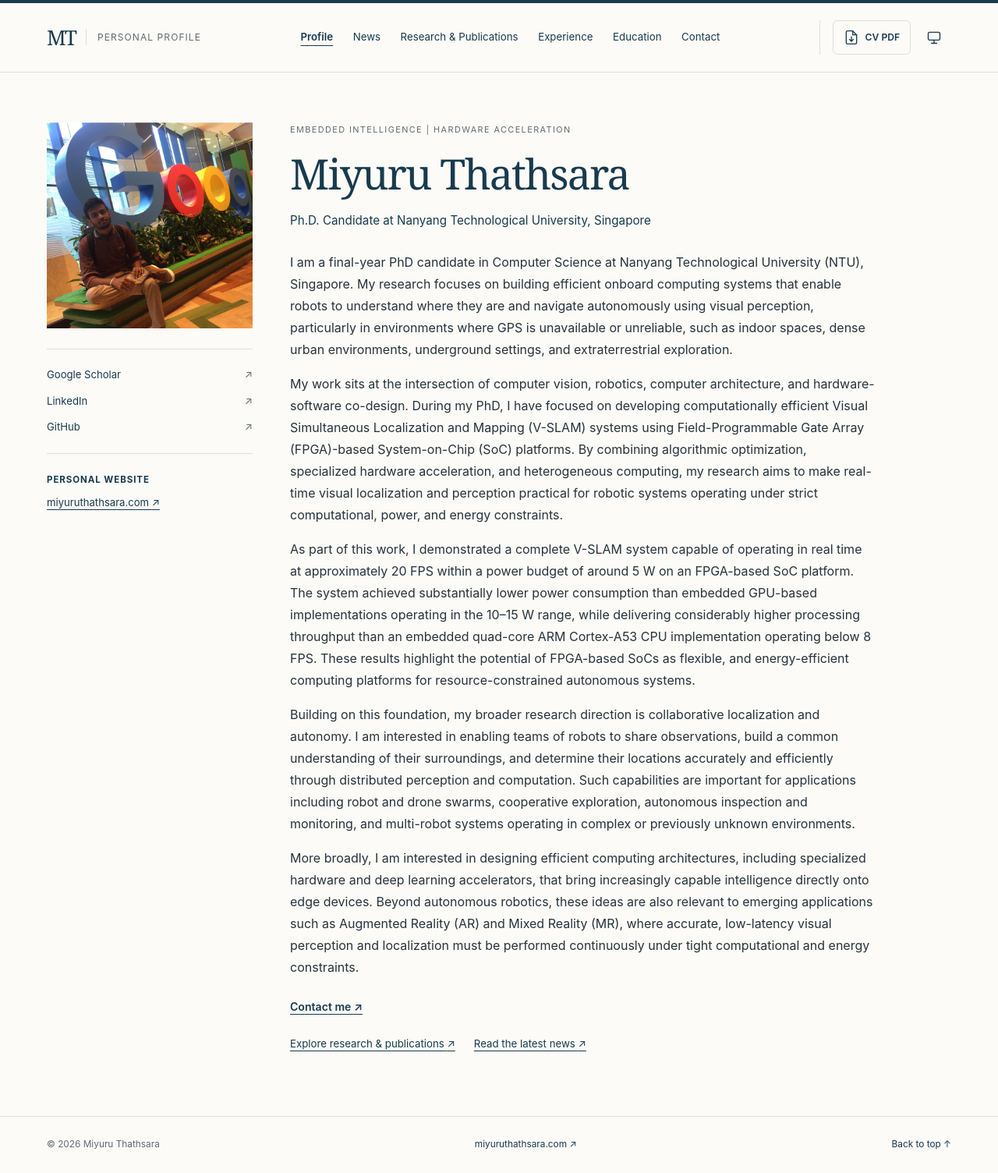
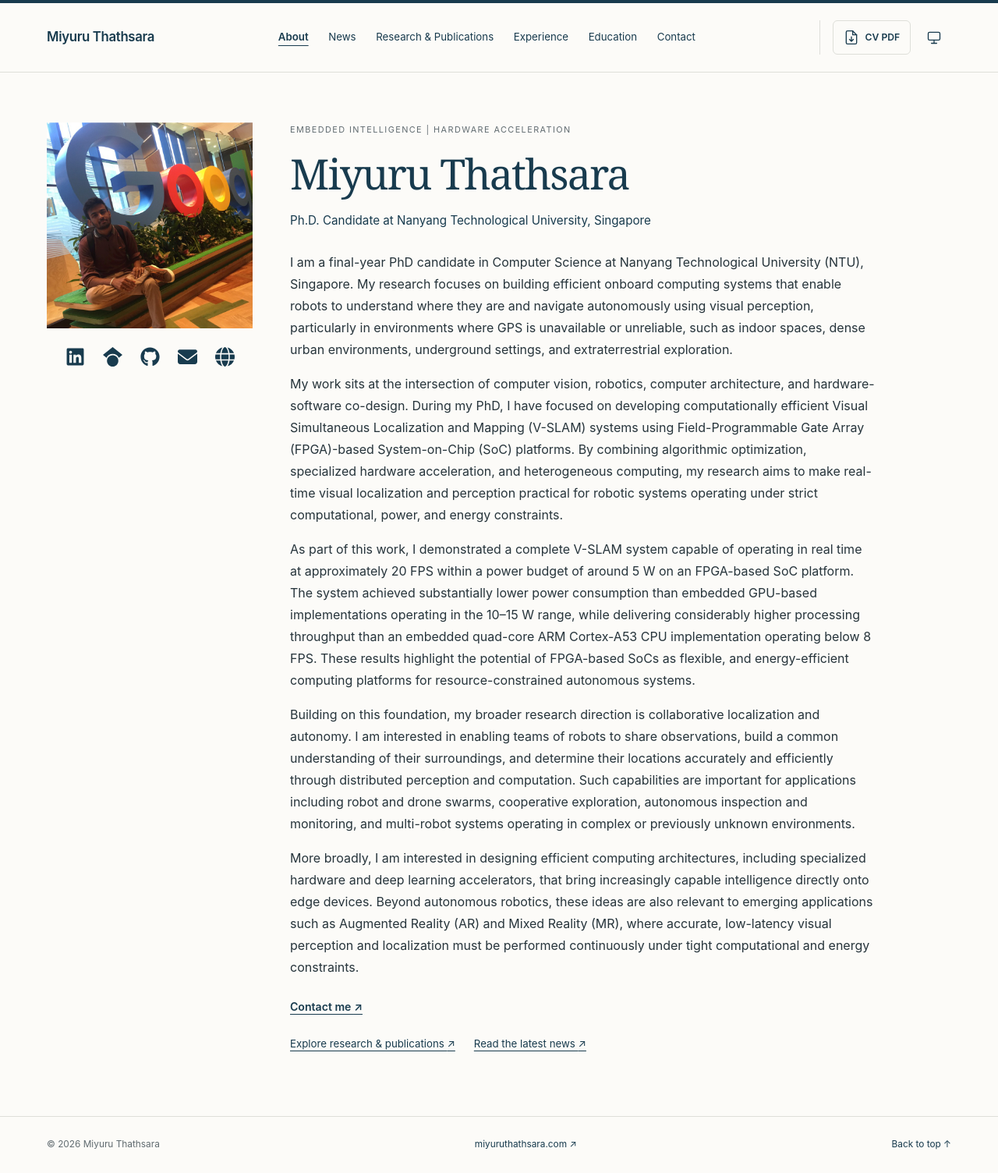
Before and after one commit to MiyuruThathsara/miyuruthathsara.github.io, a Jekyll site: the page built from index.md, in a window 1280 px wide. Shown: the whole page at 78% size. Built offline with Jekyll 4.4.1, drawn with Linux system fonts in a browser that asks for light colours.

Commit message:
Refine About branding and add homepage contact icons

```diff
--- a/_data/navigation.yml
+++ b/_data/navigation.yml
@@ -1,6 +1,6 @@
-- label: Profile
+- label: About
   url: /
-  section: profile
+  section: about
 - label: News
   url: /news/
   section: news
--- /dev/null
+++ b/_includes/profile-links.html
@@ -0,0 +1,7 @@
+<ul class="profile-links" aria-label="Contact and professional profiles">
+  <li><a href="{{ site.linkedin_url | escape }}" aria-label="LinkedIn" title="LinkedIn">{% include social-icon.html name='linkedin' %}</a></li>
+  <li><a href="{{ site.scholar_url | escape }}" aria-label="Google Scholar" title="Google Scholar">{% include social-icon.html name='google-scholar' %}</a></li>
+  <li><a href="{{ site.github_url | escape }}" aria-label="GitHub" title="GitHub">{% include social-icon.html name='github' %}</a></li>
+  <li><a href="mailto:{{ site.university_email | escape }}" aria-label="Email Miyuru Thathsara" title="Email: {{ site.university_email | escape }}">{% include social-icon.html name='email' %}</a></li>
+  <li><a href="{{ site.personal_website | escape }}" aria-label="Personal website: miyuruthathsara.com" title="miyuruthathsara.com">{% include social-icon.html name='website' %}</a></li>
+</ul>
--- /dev/null
+++ b/_includes/social-icon.html
@@ -0,0 +1,13 @@
+<!--! Font Awesome Free 6.7.2 by @fontawesome - https://fontawesome.com License - https://fontawesome.com/license/free (Icons: CC BY 4.0, Fonts: SIL OFL 1.1, Code: MIT License) Copyright 2024 Fonticons, Inc. -->
+{% case include.name %}
+{% when 'linkedin' %}
+<svg class="social-icon" viewBox="0 0 448 512" aria-hidden="true" focusable="false"><path d="M416 32H31.9C14.3 32 0 46.5 0 64.3v383.4C0 465.5 14.3 480 31.9 480H416c17.6 0 32-14.5 32-32.3V64.3c0-17.8-14.4-32.3-32-32.3zM135.4 416H69V202.2h66.5V416zm-33.2-243c-21.3 0-38.5-17.3-38.5-38.5S80.9 96 102.2 96c21.2 0 38.5 17.3 38.5 38.5 0 21.3-17.2 38.5-38.5 38.5zm282.1 243h-66.4V312c0-24.8-.5-56.7-34.5-56.7-34.6 0-39.9 27-39.9 54.9V416h-66.4V202.2h63.7v29.2h.9c8.9-16.8 30.6-34.5 62.9-34.5 67.2 0 79.7 44.3 79.7 101.9V416z"/></svg>
+{% when 'google-scholar' %}
+<svg class="social-icon" viewBox="0 0 512 512" aria-hidden="true" focusable="false"><path d="M390.9 298.5c0 0 0 .1 .1 .1c9.2 19.4 14.4 41.1 14.4 64C405.3 445.1 338.5 512 256 512s-149.3-66.9-149.3-149.3c0-22.9 5.2-44.6 14.4-64h0c1.7-3.6 3.6-7.2 5.6-10.7c4.4-7.6 9.4-14.7 15-21.3c27.4-32.6 68.5-53.3 114.4-53.3c33.6 0 64.6 11.1 89.6 29.9c9.1 6.9 17.4 14.7 24.8 23.5c5.6 6.6 10.6 13.8 15 21.3c2 3.4 3.8 7 5.5 10.5zm26.4-18.8c-30.1-58.4-91-98.4-161.3-98.4s-131.2 40-161.3 98.4L0 202.7 256 0 512 202.7l-94.7 77.1z"/></svg>
+{% when 'github' %}
+<svg class="social-icon" viewBox="0 0 496 512" aria-hidden="true" focusable="false"><path d="M165.9 397.4c0 2-2.3 3.6-5.2 3.6-3.3.3-5.6-1.3-5.6-3.6 0-2 2.3-3.6 5.2-3.6 3-.3 5.6 1.3 5.6 3.6zm-31.1-4.5c-.7 2 1.3 4.3 4.3 4.9 2.6 1 5.6 0 6.2-2s-1.3-4.3-4.3-5.2c-2.6-.7-5.5.3-6.2 2.3zm44.2-1.7c-2.9.7-4.9 2.6-4.6 4.9.3 2 2.9 3.3 5.9 2.6 2.9-.7 4.9-2.6 4.6-4.6-.3-1.9-3-3.2-5.9-2.9zM244.8 8C106.1 8 0 113.3 0 252c0 110.9 69.8 205.8 169.5 239.2 12.8 2.3 17.3-5.6 17.3-12.1 0-6.2-.3-40.4-.3-61.4 0 0-70 15-84.7-29.8 0 0-11.4-29.1-27.8-36.6 0 0-22.9-15.7 1.6-15.4 0 0 24.9 2 38.6 25.8 21.9 38.6 58.6 27.5 72.9 20.9 2.3-16 8.8-27.1 16-33.7-55.9-6.2-112.3-14.3-112.3-110.5 0-27.5 7.6-41.3 23.6-58.9-2.6-6.5-11.1-33.3 2.6-67.9 20.9-6.5 69 27 69 27 20-5.6 41.5-8.5 62.8-8.5s42.8 2.9 62.8 8.5c0 0 48.1-33.6 69-27 13.7 34.7 5.2 61.4 2.6 67.9 16 17.7 25.8 31.5 25.8 58.9 0 96.5-58.9 104.2-114.8 110.5 9.2 7.9 17 22.9 17 46.4 0 33.7-.3 75.4-.3 83.6 0 6.5 4.6 14.4 17.3 12.1C428.2 457.8 496 362.9 496 252 496 113.3 383.5 8 244.8 8zM97.2 352.9c-1.3 1-1 3.3.7 5.2 1.6 1.6 3.9 2.3 5.2 1 1.3-1 1-3.3-.7-5.2-1.6-1.6-3.9-2.3-5.2-1zm-10.8-8.1c-.7 1.3.3 2.9 2.3 3.9 1.6 1 3.6.7 4.3-.7.7-1.3-.3-2.9-2.3-3.9-2-.6-3.6-.3-4.3.7zm32.4 35.6c-1.6 1.3-1 4.3 1.3 6.2 2.3 2.3 5.2 2.6 6.5 1 1.3-1.3.7-4.3-1.3-6.2-2.2-2.3-5.2-2.6-6.5-1zm-11.4-14.7c-1.6 1-1.6 3.6 0 5.9 1.6 2.3 4.3 3.3 5.6 2.3 1.6-1.3 1.6-3.9 0-6.2-1.4-2.3-4-3.3-5.6-2z"/></svg>
+{% when 'email' %}
+<svg class="social-icon" viewBox="0 0 512 512" aria-hidden="true" focusable="false"><path d="M48 64C21.5 64 0 85.5 0 112c0 15.1 7.1 29.3 19.2 38.4L236.8 313.6c11.4 8.5 27 8.5 38.4 0L492.8 150.4c12.1-9.1 19.2-23.3 19.2-38.4c0-26.5-21.5-48-48-48L48 64zM0 176L0 384c0 35.3 28.7 64 64 64l384 0c35.3 0 64-28.7 64-64l0-208L294.4 339.2c-22.8 17.1-54 17.1-76.8 0L0 176z"/></svg>
+{% when 'website' %}
+<svg class="social-icon" viewBox="0 0 512 512" aria-hidden="true" focusable="false"><path d="M352 256c0 22.2-1.2 43.6-3.3 64l-185.3 0c-2.2-20.4-3.3-41.8-3.3-64s1.2-43.6 3.3-64l185.3 0c2.2 20.4 3.3 41.8 3.3 64zm28.8-64l123.1 0c5.3 20.5 8.1 41.9 8.1 64s-2.8 43.5-8.1 64l-123.1 0c2.1-20.6 3.2-42 3.2-64s-1.1-43.4-3.2-64zm112.6-32l-116.7 0c-10-63.9-29.8-117.4-55.3-151.6c78.3 20.7 142 77.5 171.9 151.6zm-149.1 0l-176.6 0c6.1-36.4 15.5-68.6 27-94.7c10.5-23.6 22.2-40.7 33.5-51.5C239.4 3.2 248.7 0 256 0s16.6 3.2 27.8 13.8c11.3 10.8 23 27.9 33.5 51.5c11.6 26 20.9 58.2 27 94.7zm-209 0L18.6 160C48.6 85.9 112.2 29.1 190.6 8.4C165.1 42.6 145.3 96.1 135.3 160zM8.1 192l123.1 0c-2.1 20.6-3.2 42-3.2 64s1.1 43.4 3.2 64L8.1 320C2.8 299.5 0 278.1 0 256s2.8-43.5 8.1-64zM194.7 446.6c-11.6-26-20.9-58.2-27-94.6l176.6 0c-6.1 36.4-15.5 68.6-27 94.6c-10.5 23.6-22.2 40.7-33.5 51.5C272.6 508.8 263.3 512 256 512s-16.6-3.2-27.8-13.8c-11.3-10.8-23-27.9-33.5-51.5zM135.3 352c10 63.9 29.8 117.4 55.3 151.6C112.2 482.9 48.6 426.1 18.6 352l116.7 0zm358.1 0c-30 74.1-93.6 130.9-171.9 151.6c25.5-34.2 45.2-87.7 55.3-151.6l116.7 0z"/></svg>
+{% endcase %}
--- a/_layouts/default.html
+++ b/_layouts/default.html
@@ -3,13 +3,13 @@
   <head>
     <meta charset="utf-8">
     <meta name="viewport" content="width=device-width, initial-scale=1">
-    <title>{{ page.title | default: site.title | escape }} | {% if page.url == '/' %}Personal Profile{% else %}{{ site.title | escape }}{% endif %}</title>
+    <title>{{ page.title | default: site.title | escape }} | {{ site.title | escape }}</title>
     <meta name="description" content="{{ page.description | default: site.description | escape }}">
     <meta name="color-scheme" content="light dark">
     <meta name="theme-color" content="#fcfbf8" media="(prefers-color-scheme: light)">
     <meta name="theme-color" content="#151c22" media="(prefers-color-scheme: dark)">
     <link rel="canonical" href="{{ page.url | absolute_url }}">
-    <meta property="og:title" content="{{ page.title | default: site.title | escape }} | {% if page.url == '/' %}Personal Profile{% else %}{{ site.title | escape }}{% endif %}">
+    <meta property="og:title" content="{{ page.title | default: site.title | escape }} | {{ site.title | escape }}">
     <meta property="og:description" content="{{ page.description | default: site.description | escape }}">
     <meta property="og:type" content="website">
     <meta property="og:url" content="{{ page.url | absolute_url }}">
@@ -18,10 +18,10 @@
     <meta name="twitter:card" content="summary">
     <link rel="icon" href="{{ '/assets/favicon.svg' | relative_url }}" type="image/svg+xml">
     <script src="{{ '/assets/js/theme.js' | relative_url }}?v=20260915-touch"></script>
-    <link rel="stylesheet" href="{{ '/assets/css/style.css' | relative_url }}?v=20260929-sections">
+    <link rel="stylesheet" href="{{ '/assets/css/style.css' | relative_url }}?v=20260929-about">
     <link rel="stylesheet" href="{{ '/assets/css/tools.css' | relative_url }}">
     <script src="{{ '/assets/js/images.js' | relative_url }}" defer></script>
-    <script src="{{ '/assets/js/navigation.js' | relative_url }}?v=20260929-sections" defer></script>
+    <script src="{{ '/assets/js/navigation.js' | relative_url }}?v=20260929-about" defer></script>
     <script src="{{ '/assets/js/cv.js' | relative_url }}?v=20260929-sections" type="module"></script>
     <script type="application/ld+json">
       {
@@ -48,7 +48,7 @@
     <a class="skip-link" href="#main-content">Skip to content</a>
     <header class="site-header">
       <div class="header-inner">
-        <a class="site-brand" href="{{ '/' | relative_url }}" aria-label="Miyuru Thathsara, home"><span class="brand-initials" aria-hidden="true">MT</span><span>Personal Profile</span></a>
+        <a class="site-brand" href="{{ '/' | relative_url }}" aria-label="Miyuru Thathsara, home">{{ site.title | escape }}</a>
         <nav aria-label="Main navigation">
           {% for item in site.data.navigation %}<a href="{{ item.url | relative_url }}" data-section="{{ item.section }}"{% if page.url == item.url %} aria-current="page"{% endif %}>{{ item.label }}</a>{% endfor %}
         </nav>
--- a/_layouts/section.html
+++ b/_layouts/section.html
@@ -3,7 +3,6 @@ layout: default
 ---
 <article class="section-page" id="{{ page.section }}" aria-labelledby="page-title">
   <header class="page-heading">
-    <p class="eyebrow">Miyuru Thathsara</p>
     <h1 id="page-title">{{ page.title | escape }}</h1>
   </header>
   {{ content }}
--- a/assets/css/style.css
+++ b/assets/css/style.css
@@ -98,9 +98,7 @@ h3 { margin: 0 0 0.5rem; font-size: 1rem; font-weight: 600; line-height: 1.5; }
 .theme-menu input { width: 16px; height: 16px; margin: 0; flex-shrink: 0; accent-color: var(--heading); }
 .theme-menu small { display: block; margin-top: 0.15rem; color: var(--muted); font-size: 0.7rem; }
 .site-header nav { grid-area: nav; justify-content: center; }
-.site-brand { grid-area: brand; display: flex; align-items: center; gap: 0.85rem; text-decoration: none; }
-.brand-initials { font-family: Georgia, "Times New Roman", serif; font-size: 1.65rem; letter-spacing: -0.08em; }
-.site-brand > span:last-child { border-left: 1px solid var(--line); padding-left: 0.85rem; color: var(--muted); font-size: 0.75rem; letter-spacing: 0.09em; text-transform: uppercase; }
+.site-brand { grid-area: brand; display: flex; align-items: center; min-height: 44px; font-size: 1.05rem; font-weight: 600; letter-spacing: -0.02em; line-height: 1.3; text-decoration: none; }
 nav { display: flex; flex-wrap: wrap; gap: 0.5rem 1.6rem; }
 nav a { padding: 0.5rem 0; font-size: 0.83rem; text-decoration: none; }
 nav a:hover { text-decoration: underline; }
@@ -115,18 +113,15 @@ nav a[aria-current="page"] { color: var(--heading); font-weight: 600; text-decor
 .profile-heading { grid-area: heading; }
 .profile-content { grid-area: content; min-width: 0; }
 .profile-sidebar { grid-area: sidebar; font-size: 0.82rem; line-height: 1.65; }
-.profile-portrait { margin-bottom: 1.6rem; }
+.profile-portrait { margin-bottom: 0.9rem; }
 .profile-photo-frame { display: grid; place-items: center; aspect-ratio: 1; background: var(--wash); }
 .profile-photo { width: 100%; height: auto; object-fit: contain; object-position: center; }
 .image-caption { display: block; padding: 0.65rem 0; font-size: 0.76rem; line-height: 1.5; text-align: center; }
 .publication-media:hover .image-caption { text-decoration: underline; }
-.sidebar-label { margin-bottom: 0.55rem; color: var(--heading); font-size: 0.72rem; font-weight: 650; letter-spacing: 0.08em; text-transform: uppercase; }
-.profile-links { display: flex; flex-direction: column; align-items: flex-start; gap: 0.45rem; margin-top: 1.5rem; padding: 1.25rem 0; border-top: 1px solid var(--line); border-bottom: 1px solid var(--line); }
-.profile-links a { display: flex; justify-content: space-between; width: 100%; text-decoration: none; padding: 0.15rem 0; }
-.profile-links a:hover { text-decoration: underline; }
-.profile-links span { color: var(--muted); }
-.sidebar-website { margin-top: 1.5rem; }
-.sidebar-website a { overflow-wrap: anywhere; }
+.profile-links { display: flex; flex-wrap: wrap; justify-content: center; gap: 0.25rem; margin: 0; padding: 0; list-style: none; }
+.profile-links a { display: inline-flex; align-items: center; justify-content: center; width: 44px; height: 44px; border-radius: 6px; text-decoration: none; }
+.profile-links a:hover { background: var(--wash); }
+.social-icon { display: block; width: 25px; height: 25px; fill: currentColor; }
 .eyebrow { margin: 0 0 1rem; color: var(--muted); font-size: 0.68rem; letter-spacing: 0.13em; text-transform: uppercase; }
 .intro-subtitle { margin: 1rem 0 1.6rem; font-size: 0.95rem; color: var(--heading); }
 .introduction > p:not([class]) { max-width: 47rem; }
@@ -225,12 +220,8 @@ summary::marker { color: var(--accent); }
 @media (max-width: 800px) {
   .profile-layout { grid-template-columns: 1fr; grid-template-areas: "heading" "sidebar" "content"; column-gap: 0; }
   .profile-heading { text-align: center; }
-  .profile-sidebar { display: grid; grid-template-columns: 224px minmax(0, 1fr); column-gap: 1.75rem; margin-bottom: 2.25rem; }
-  .profile-portrait { grid-row: span 2; margin: 0; }
-  .profile-links { flex-direction: row; flex-wrap: wrap; gap: 0.25rem 1rem; margin-top: 0.4rem; padding: 0.4rem 0 0; border: 0; }
-  .profile-links a { width: auto; gap: 0.4rem; }
-  .sidebar-website { grid-column: 1 / -1; display: flex; flex-wrap: wrap; gap: 0.5rem 1rem; align-items: baseline; margin-top: 1.25rem; padding-top: 1rem; border-top: 1px solid var(--line); }
-  .sidebar-website p { margin: 0; }
+  .profile-sidebar { display: flex; flex-direction: column; align-items: center; margin-bottom: 2.25rem; }
+  .profile-portrait { width: 224px; max-width: 100%; }
   .page-shell { padding-top: 36px; padding-bottom: 48px; }
   h1 { font-size: 2.8rem; }
   .record { grid-template-columns: 145px minmax(0, 1fr); }
@@ -240,16 +231,9 @@ summary::marker { color: var(--accent); }
   .header-inner, .page-shell, .footer-inner { width: calc(100% - 40px); }
   .header-inner { column-gap: 0.5rem; }
   .header-actions { gap: 0.25rem; padding-left: 0; border-left: 0; }
-  .site-brand { gap: 0.65rem; }
-  .site-brand > span:last-child { padding-left: 0.65rem; font-size: 0.64rem; letter-spacing: 0.06em; }
-  .brand-initials { font-size: 1.45rem; }
+  .site-brand { font-size: 0.95rem; }
   .site-header nav { display: flex; flex-wrap: wrap; gap: 0.1rem 1rem; }
   .site-header nav a { display: inline-flex; justify-content: center; align-items: center; min-height: 44px; font-size: 0.73rem; }
-  .profile-sidebar { grid-template-columns: 1fr; gap: 1rem; font-size: 0.84rem; text-align: center; }
-  .profile-portrait { grid-row: auto; width: 224px; max-width: 100%; margin: 0 auto; }
-  .sidebar-label { font-size: 0.65rem; }
-  .profile-links { grid-column: 1 / -1; justify-content: center; gap: 1.25rem; padding-top: 0.6rem; }
-  .sidebar-website { justify-content: center; margin-top: 0.25rem; padding-top: 0.8rem; }
   h1 { font-size: clamp(2rem, 8.5vw, 2.8rem); }
   h2 { font-size: 1.65rem; }
   .eyebrow { font-size: 0.6rem; letter-spacing: 0.07em; }
@@ -274,14 +258,12 @@ summary::marker { color: var(--accent); }
 @media print {
   :root { color-scheme: light !important; --paper: #fff !important; --ink: #000 !important; --heading: #183b4e !important; --muted: #606b70 !important; --line: #dedfd9 !important; --accent: #806134 !important; --wash: #f2f3ef !important; }
   body { border: 0; background: #fff; color: #000; font-size: 10pt; }
-  .site-header, .site-footer, .skip-link, .demo-disclosure, .profile-actions, dialog { display: none !important; }
+  .site-header, .site-footer, .skip-link, .demo-disclosure, .profile-actions, .profile-links, dialog { display: none !important; }
   .page-shell { width: 100%; padding: 0; }
   .profile-layout { grid-template-columns: 145px minmax(0, 1fr); grid-template-areas: "sidebar heading" "sidebar content"; column-gap: 30px; }
   .profile-heading { text-align: left; }
   .profile-sidebar { display: block; margin-bottom: 0; }
   .profile-portrait { width: 130px; margin-bottom: 1rem; }
-  .profile-links, .sidebar-website { display: block; }
-  .profile-links a { display: block; }
   h1 { font-size: 26pt; }
   h2 { font-size: 18pt; }
   a { color: inherit; }
--- a/assets/js/navigation.js
+++ b/assets/js/navigation.js
@@ -3,7 +3,8 @@ const home = new URL(document.querySelector('.site-brand').href);
 if (location.pathname === home.pathname && location.hash) {
   const section = location.hash.slice(1);
   const link = [...document.querySelectorAll('nav [data-section]')].find(link => link.dataset.section === section);
-  if (link && section !== 'profile') location.replace(link.href);
+  if (link && new URL(link.href).pathname !== home.pathname) location.replace(link.href);
+  else if (section === 'profile') location.replace(new URL('#about', home).href);
   else if (section === 'publications') location.replace(new URL('research/#publications', home).href);
   else if (section === 'review') location.replace(new URL('experience/#review', home).href);
   else if (section === 'awards') location.replace(new URL('education/#awards', home).href);
--- a/index.md
+++ b/index.md
@@ -1,10 +1,10 @@
 ---
-title: Miyuru Thathsara
+title: About
 layout: default
 permalink: /
 ---
 
-<div class="profile-layout">
+<div class="profile-layout" id="about">
   <header class="profile-heading">
     <p class="eyebrow">Embedded Intelligence <span aria-hidden="true">|</span> Hardware Acceleration</p>
     <h1 id="profile-title">Miyuru Thathsara</h1>
@@ -14,15 +14,7 @@ permalink: /
     <div class="profile-portrait">
       <div class="profile-photo-frame"><img class="profile-photo" src="{{ '/me.jpeg' | relative_url }}" alt="Miyuru Thathsara beside the Google sign" width="800" height="800" fetchpriority="high"></div>
     </div>
-    <div class="profile-links">
-      <a href="{{ site.scholar_url | escape }}">Google Scholar <span aria-hidden="true">↗</span></a>
-      <a href="{{ site.linkedin_url }}">LinkedIn <span aria-hidden="true">↗</span></a>
-      <a href="{{ site.github_url }}">GitHub <span aria-hidden="true">↗</span></a>
-    </div>
-    <div class="sidebar-website">
-      <p class="sidebar-label">Personal website</p>
-      <a href="{{ site.personal_website }}">miyuruthathsara.com <span aria-hidden="true">↗</span></a>
-    </div>
+    {% include profile-links.html %}
   </aside>
   <div class="profile-content">
     <section class="introduction" aria-labelledby="profile-title">
```
Also changed, not shown: tests/profile.test.mjs (+43 -2 lines), README.md.
